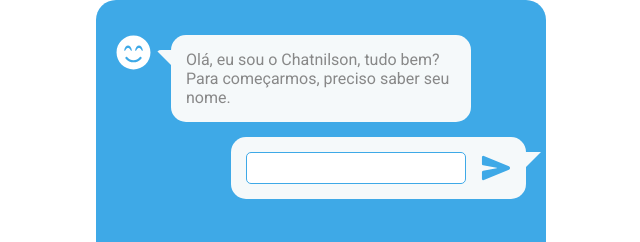
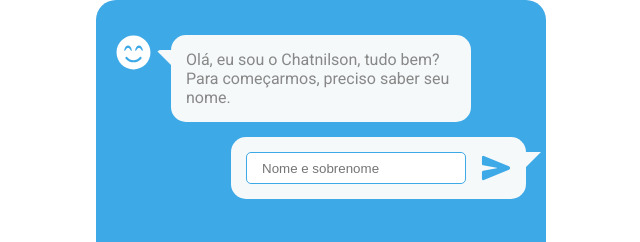
Before and after one commit to Raellopes368/Workalove-Chat-Bot, a React (Create React App) app: page / in a window 1280 px wide. Shown: the top 242 px of the page, without its empty margins (319-959 px from the left). Built offline with nearby package versions, Linux system fonts and the light colour scheme; the HTML template or start-up script is replaced by a standard one.

Commit message:
Faz o uso do campo de placeholder do array de configurações das mensagens

```diff
--- a/src/components/Form/index.js
+++ b/src/components/Form/index.js
@@ -123,6 +123,7 @@ function Form() {
                     errors={errors}
                     handleSatisfaction={(rating) => handleSatisfaction(rating)}
                     selected={selectedRating}
+                    placeholder={info.placeholder}
                   />
                 </div>
               )
```
